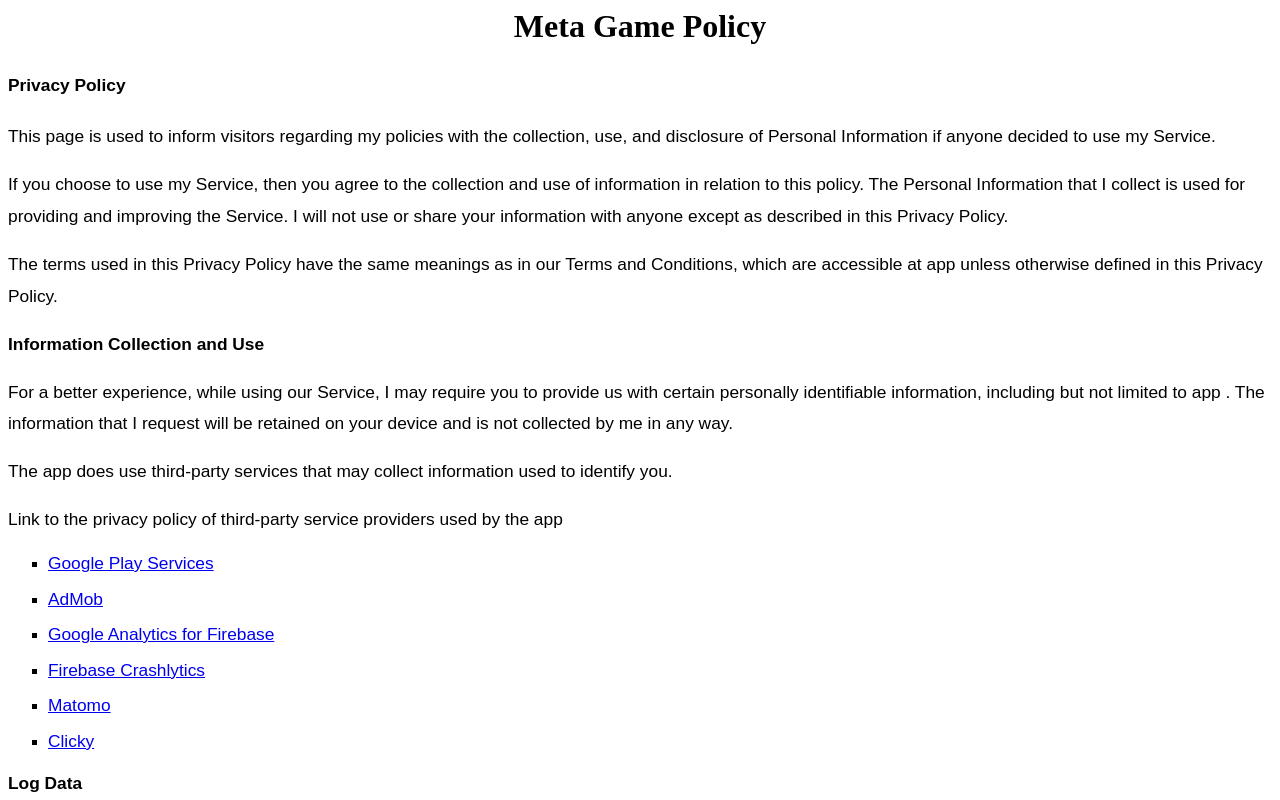
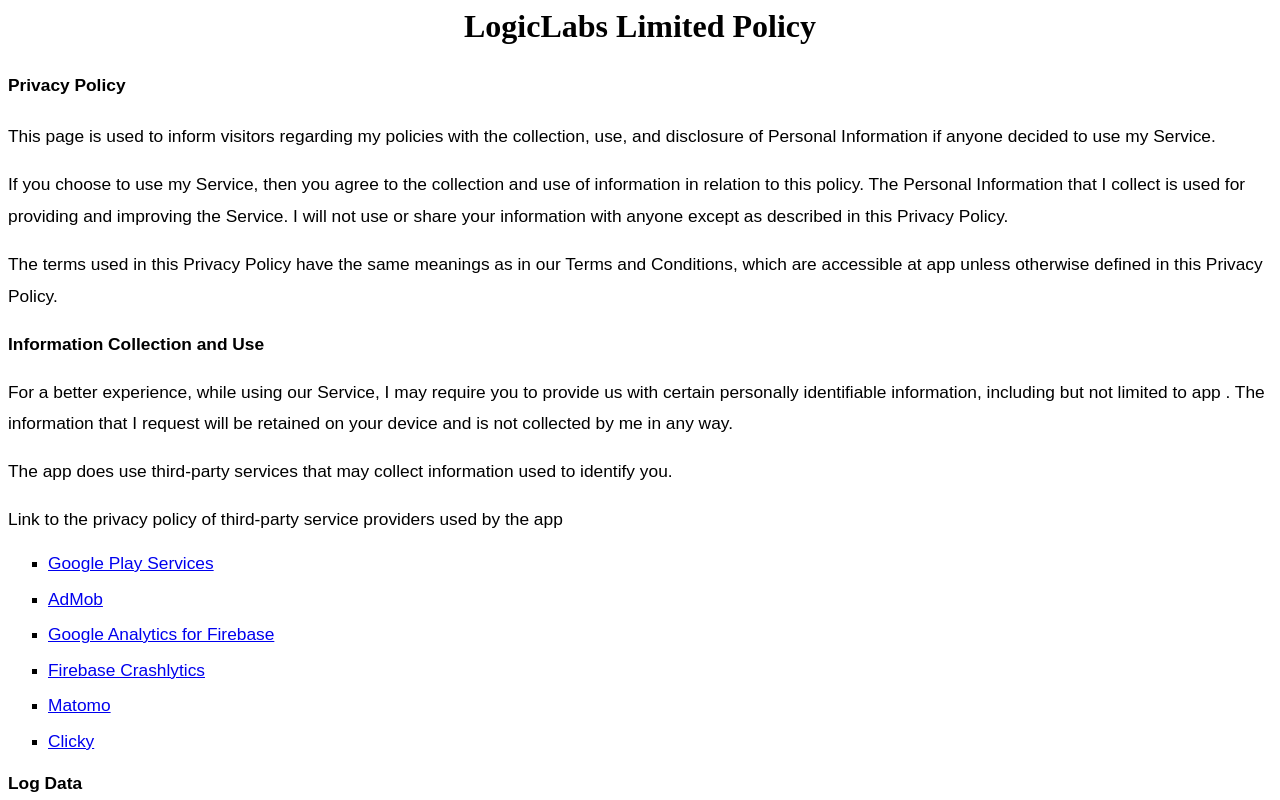
Before and after one commit to dtdat3101/Metagame.github.io, a plain HTML site: page policy.html in a window 1280 px wide. Shown: the top 800 px of the page. Drawn offline with Linux system fonts and the light colour scheme.

Commit message:
Update policy.html

```diff
--- a/policy.html
+++ b/policy.html
@@ -21,7 +21,7 @@
 	<meta name="" content="">
 </head>
 <body lang="en-US" dir="ltr">
-<div id="h.INITIAL_GRID.ddijulrjsuva" dir="ltr"><h1 align="center">Meta Game Policy</h1>
+<div id="h.INITIAL_GRID.ddijulrjsuva" dir="ltr"><h1 align="center">LogicLabs Limited Policy</h1>
 </div>
 <div id="h.213f3aef4415fa1_0" dir="ltr"><p align="left" style="margin-bottom: 0in; border: none; padding: 0in; font-variant: normal; font-style: normal; line-height: 240%; background: transparent; text-decoration: none">
 	<font color="#000000"><font face="Arial"><font size="3" style="font-size: 13pt"><b><span style="background: transparent">Privacy
```
